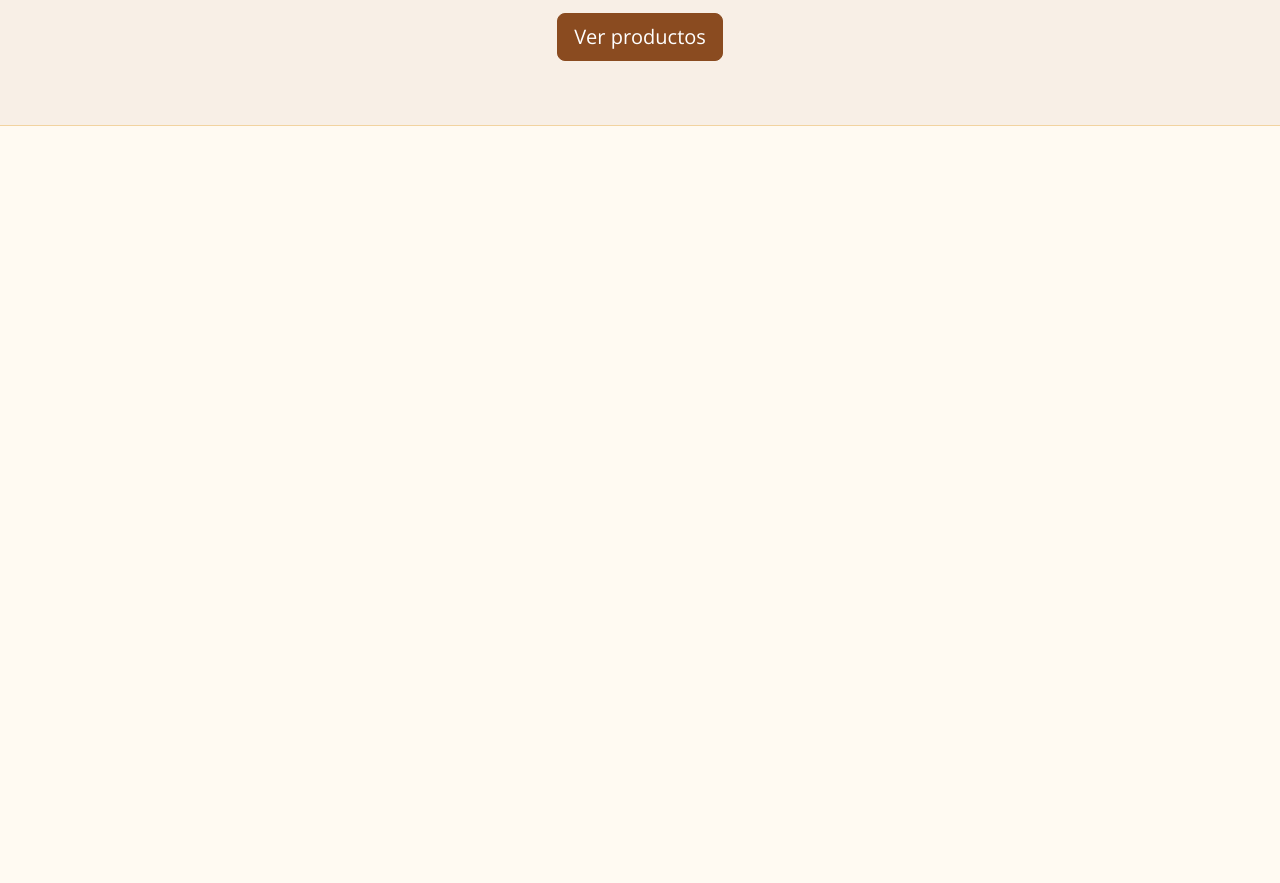
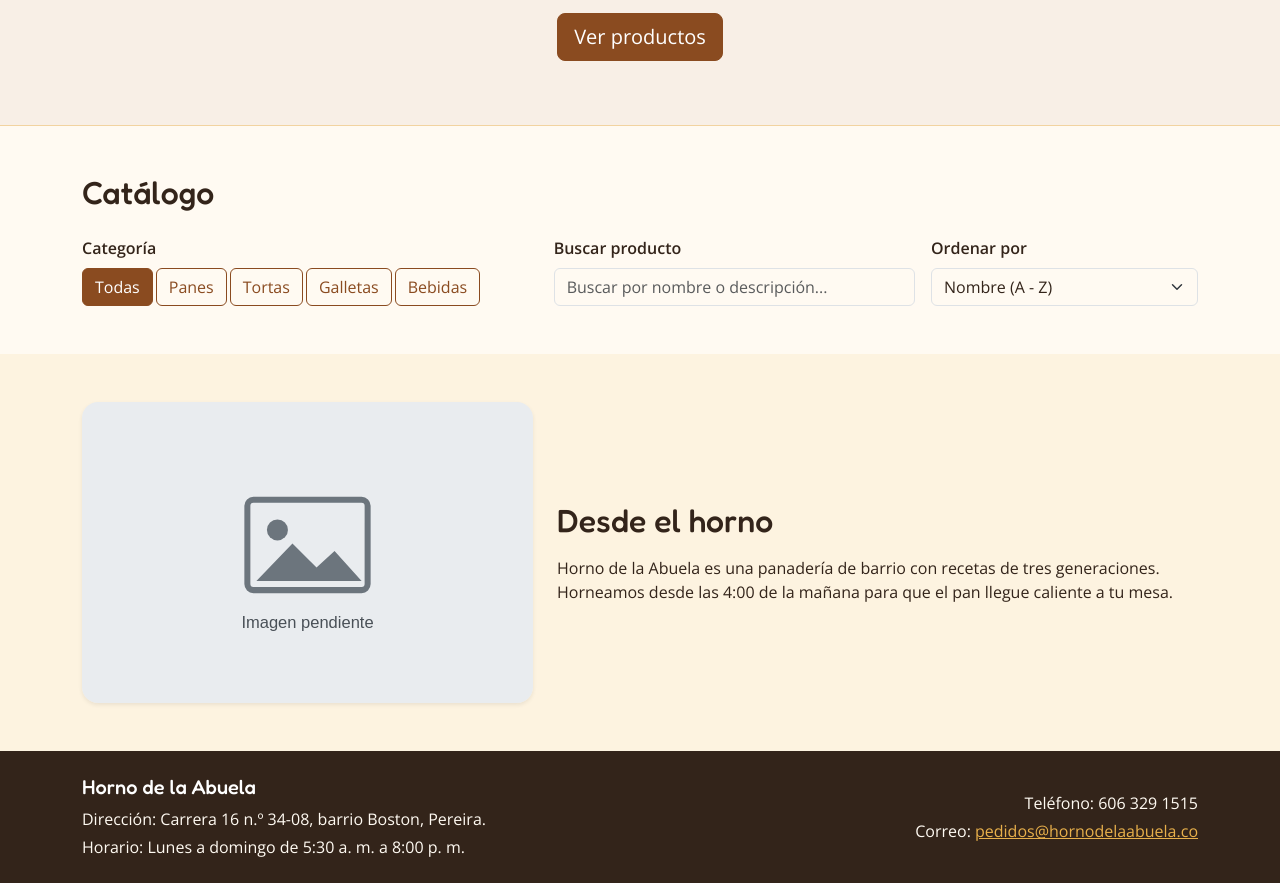
Before and after one commit to lealzambranom-collab/evaluacion2-maquetacion, a plain HTML site: page index.html in a window 1280 px wide. Shown: the part 240-1123 px from the top of the page. Before the commit the page ends 800 px from the top, so only its background shows below. Drawn offline with nearby package versions, Linux system fonts and the light colour scheme.

Commit message:
feat(html): agregar controles del catalogo, seccion acerca y footer (closes #2)

```diff
--- a/index.html
+++ b/index.html
@@ -48,7 +48,74 @@
         <a href="#seccion-catalogo" class="btn btn-primary btn-lg">Ver productos</a>
       </div>
     </section>
+
+    <section id="seccion-catalogo" class="py-5" aria-labelledby="titulo-catalogo">
+      <div class="container">
+        <h2 id="titulo-catalogo" class="mb-4">Catálogo</h2>
+
+        <div class="row g-3 align-items-end mb-4">
+          <div class="col-12 col-lg-5">
+            <span class="form-label fw-semibold d-block">Categoría</span>
+            <div class="btn-group gap-1" role="group" aria-label="Filtrar productos por categoría">
+              <button type="button" class="btn btn-outline-primary rounded-2" data-categoria="todas" aria-pressed="true">Todas</button>
+              <button type="button" class="btn btn-outline-primary rounded-2" data-categoria="panes" aria-pressed="false">Panes</button>
+              <button type="button" class="btn btn-outline-primary rounded-2" data-categoria="tortas" aria-pressed="false">Tortas</button>
+              <button type="button" class="btn btn-outline-primary rounded-2" data-categoria="galletas" aria-pressed="false">Galletas</button>
+              <button type="button" class="btn btn-outline-primary rounded-2" data-categoria="bebidas" aria-pressed="false">Bebidas</button>
+            </div>
+          </div>
+
+          <div class="col-12 col-md-6 col-lg-4">
+            <label for="buscador" class="form-label fw-semibold">Buscar producto</label>
+            <input type="search" id="buscador" class="form-control" placeholder="Buscar por nombre o descripción...">
+          </div>
+
+          <div class="col-12 col-md-6 col-lg-3">
+            <label for="orden" class="form-label fw-semibold">Ordenar por</label>
+            <select id="orden" class="form-select">
+              <option value="nombre-asc">Nombre (A - Z)</option>
+              <option value="valor-asc">Precio (menor a mayor)</option>
+              <option value="valor-desc">Precio (mayor a menor)</option>
+            </select>
+          </div>
+        </div>
+
+        <p id="contador" class="text-muted mb-3" aria-live="polite"></p>
+
+        <div id="catalogo" class="row row-cols-1 row-cols-md-2 row-cols-lg-3 g-4"></div>
+      </div>
+    </section>
+
+    <section id="acerca" class="seccion-acerca py-5" aria-labelledby="titulo-acerca">
+      <div class="container">
+        <div class="row align-items-center g-4">
+          <div class="col-12 col-md-5">
+            <img src="img/placeholder.svg" class="img-fluid rounded-4 shadow-sm w-100" alt="Vitrina artesanal de panadería Horno de la Abuela">
+          </div>
+          <div class="col-12 col-md-7">
+            <h2 id="titulo-acerca" class="mb-3">Desde el horno</h2>
+            <p class="mb-0">Horno de la Abuela es una panadería de barrio con recetas de tres generaciones. Horneamos desde las 4:00 de la mañana para que el pan llegue caliente a tu mesa.</p>
+          </div>
+        </div>
+      </div>
+    </section>
   </main>
+
+  <footer id="contacto" class="pie-pagina py-4">
+    <div class="container">
+      <div class="row gy-3 align-items-center">
+        <div class="col-12 col-md-6">
+          <h2 class="h5 text-white mb-2">Horno de la Abuela</h2>
+          <p class="mb-1">Dirección: Carrera 16 n.º 34-08, barrio Boston, Pereira.</p>
+          <p class="mb-0">Horario: Lunes a domingo de 5:30 a. m. a 8:00 p. m.</p>
+        </div>
+        <div class="col-12 col-md-6 text-md-end">
+          <p class="mb-1">Teléfono: 606 329 1515</p>
+          <p class="mb-0">Correo: <a href="mailto:pedidos@hornodelaabuela.co">pedidos@hornodelaabuela.co</a></p>
+        </div>
+      </div>
+    </div>
+  </footer>
 
   <!-- Bootstrap JS (necesario para que la navbar se pliegue) -->
   <script src="https://cdn.jsdelivr.net/npm/bootstrap@5.3.3/dist/js/bootstrap.bundle.min.js"></script>
```
